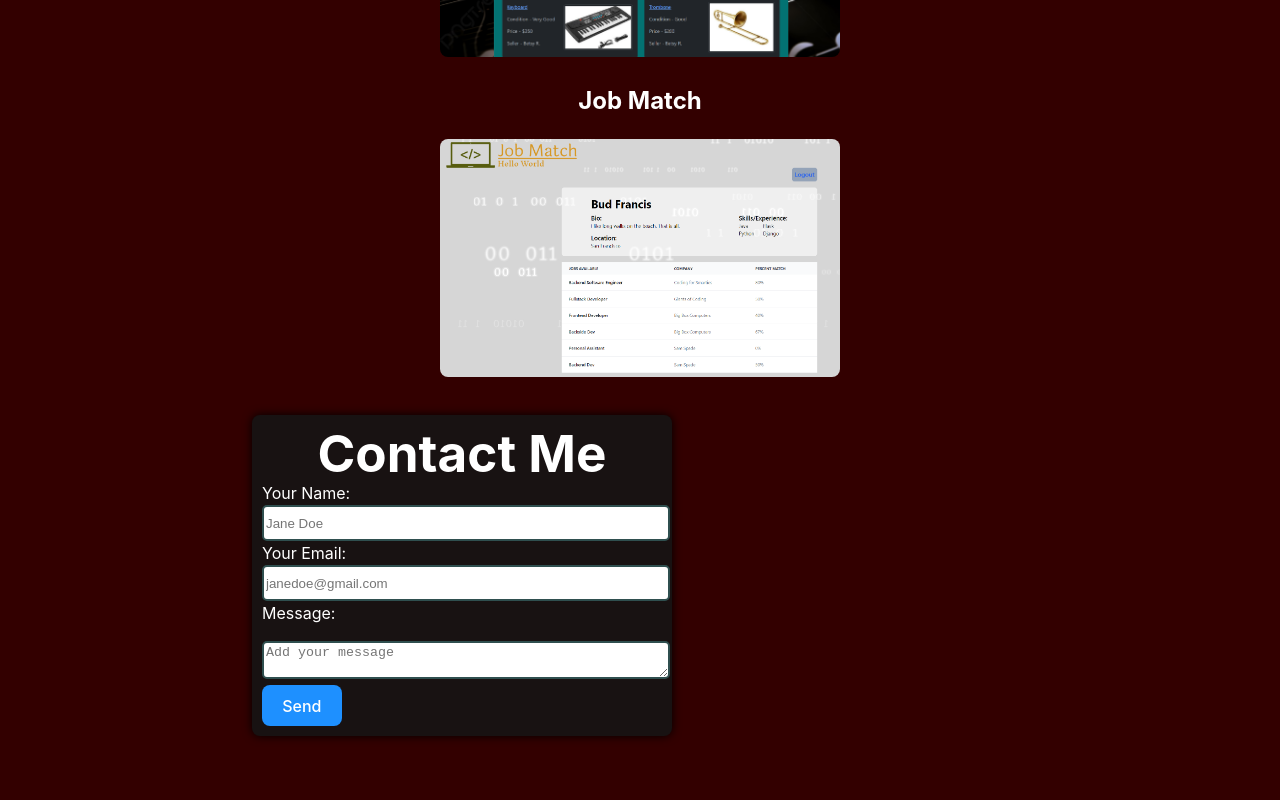
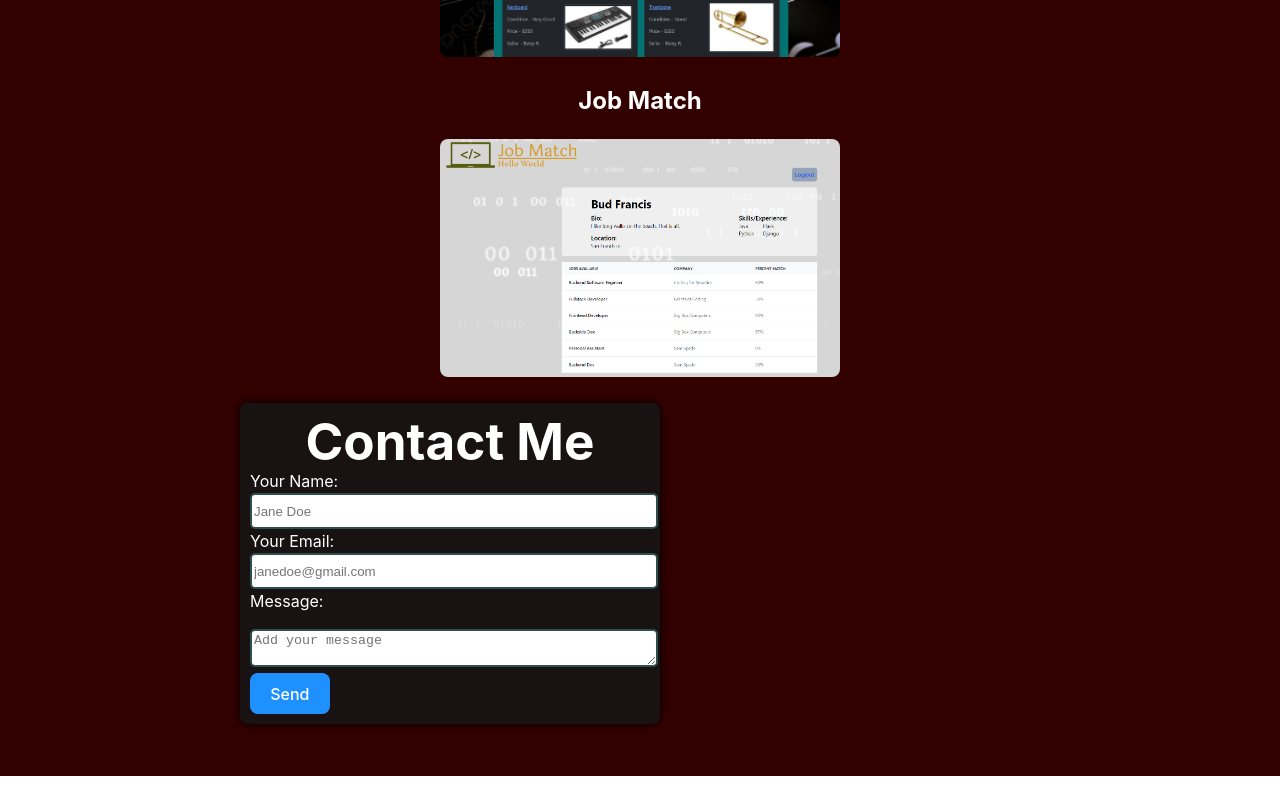
Before and after one commit to Wbradmeyer/vitePortfolio, a Vue app: page / in a window 1280 px wide. Shown: the part 1249-2049 px from the top of the page. After the commit the page ends 2025 px from the top, so only its background shows below. Built offline with nearby package versions, Linux system fonts and the light colour scheme.

Commit message:
card centered

```diff
--- a/src/style.css
+++ b/src/style.css
@@ -67,7 +67,8 @@ button:focus-visible {
 }
 
 .card {
-  padding: 2em;
+  padding: 20px;
+  margin: 0px;
 }
 
 #app {
```
